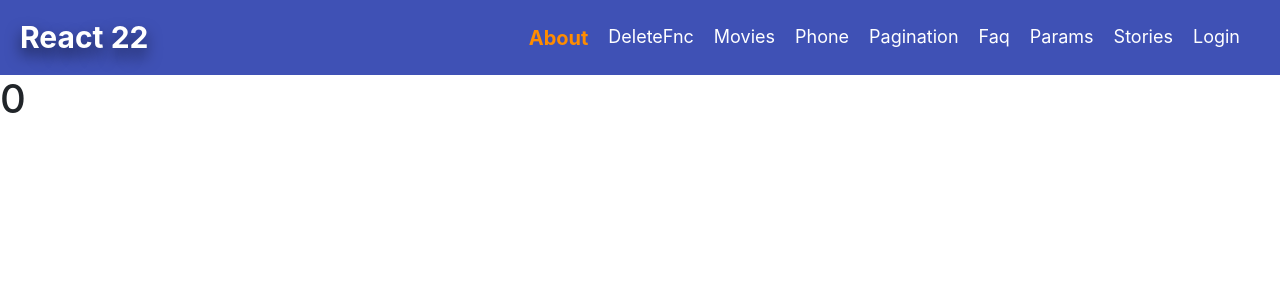
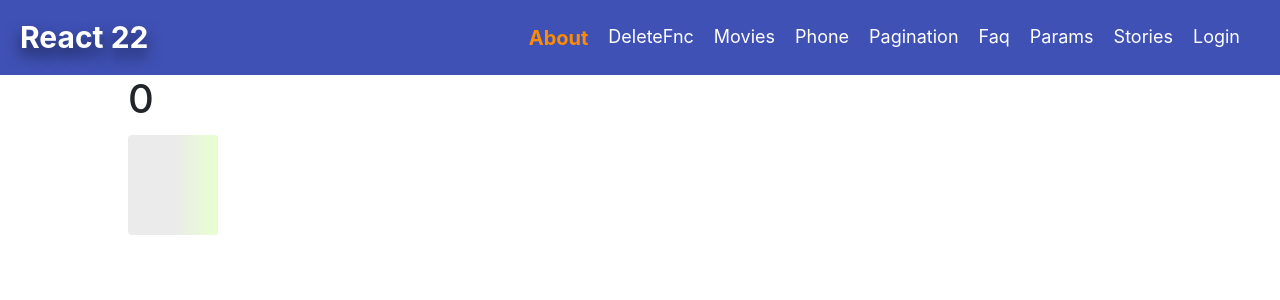
Before and after one commit to arifweb2020/react_22, a React (Create React App) app: page /about in a window 1280 px wide. Shown: the top 300 px of the page. Built offline with nearby package versions, Linux system fonts and the light colour scheme.

Commit message:
skeleton used

```diff
--- a/package.json
+++ b/package.json
@@ -10,6 +10,7 @@
     "node-sass": "^7.0.1",
     "react": "^18.2.0",
     "react-dom": "^18.2.0",
+    "react-loading-skeleton": "^3.1.0",
     "react-redux": "^8.0.2",
     "react-router-dom": "^5.2.0",
     "react-scripts": "5.0.1",
--- /dev/null
+++ b/src/comonents/skeleton/SkeletonLoader.js
@@ -0,0 +1,13 @@
+import React from 'react';
+import Skeleton, { SkeletonTheme } from 'react-loading-skeleton'
+import 'react-loading-skeleton/dist/skeleton.css'
+
+function SkeletonLoader({ width, height }) {
+    return (
+        <SkeletonTheme highlightColor="#e8ffd1">
+            <Skeleton style={{ width: width, height: height }} />
+        </SkeletonTheme>
+    );
+}
+
+export default SkeletonLoader;
--- a/src/features/about/About.js
+++ b/src/features/about/About.js
@@ -1,14 +1,15 @@
 import React from 'react';
 import { useSelector } from 'react-redux';
+import SkeletonLoader from '../../comonents/skeleton/SkeletonLoader';
 
 function About(props) {
     const counter = useSelector((state) => state.counter.value)
 
 
     return (
-        <div>
+        <div style={{maxWidth:"80%",margin:"0 auto"}}>
             <h1>{counter}</h1>
-
+            <SkeletonLoader width="90px" height="100px"/>
         </div>
     );
 }
```
Also changed, not shown: 1 other file (tests, documents, lock files or other folders).
